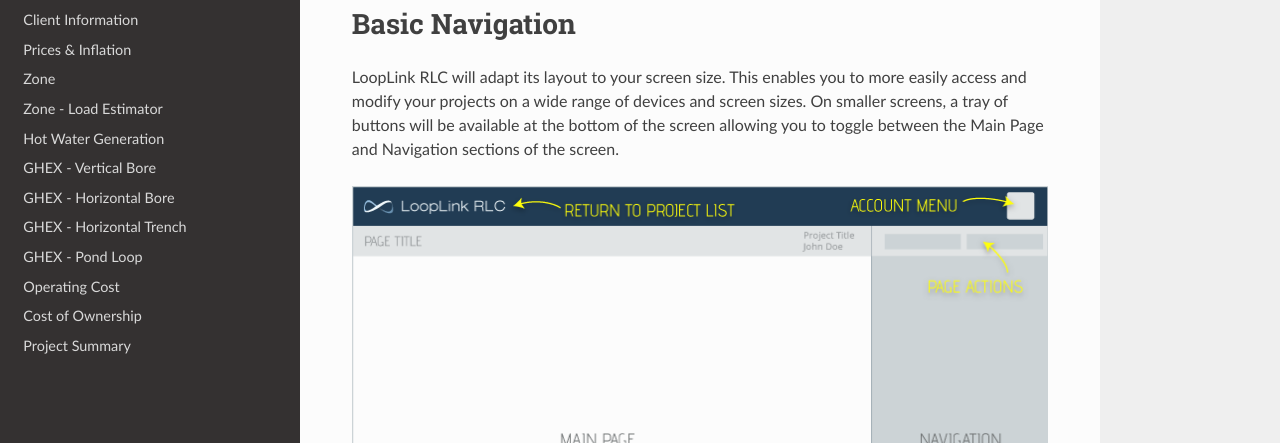
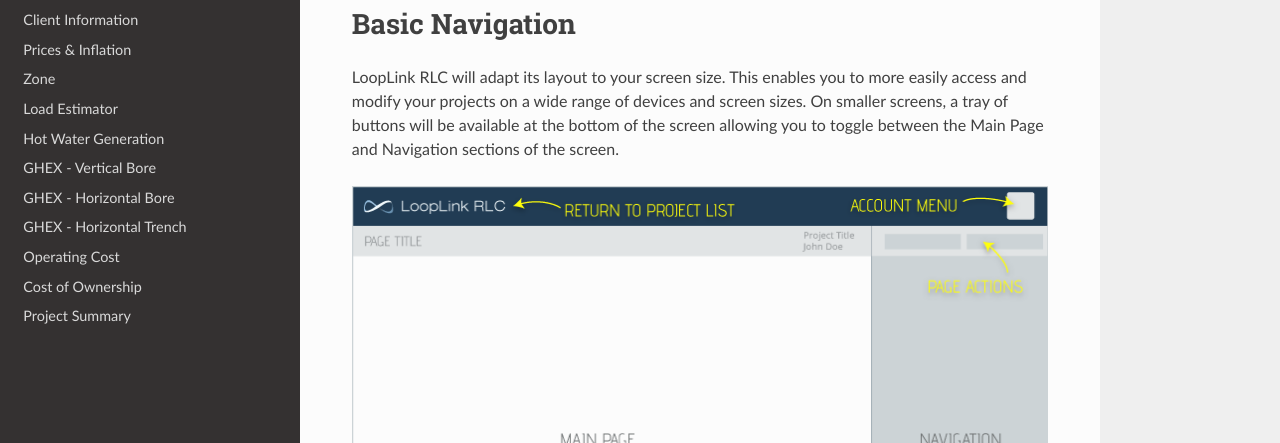
Before and after one commit to geoconnections-rjc/RLC_DOCS, an MkDocs documentation site: the page built from docs/index.md, in a window 1280 px wide. Shown: the part 220-663 px from the top of the page. Built offline with MkDocs 1.6.1, drawn with Linux system fonts in a browser that asks for light colours; nearby versions of some CDN libraries; old or Windows-style settings are respelled for this version of MkDocs.

Commit message:
Hide Pond Loop

```diff
--- a/mkdocs.yml
+++ b/mkdocs.yml
@@ -5,13 +5,12 @@ pages:
 - Project Details : 'project.md'
 - Client Information : 'client_information.md'
 - Prices & Inflation : 'prices_and_inflation.md'
-- 'zone.md'
-- Zone - Load Estimator : 'load_estimator.md'
+- Zone : 'zone.md'
+- Load Estimator : 'load_estimator.md'
 - Hot Water Generation : 'hwg.md'
 - GHEX - Vertical Bore : 'vertical_bore.md'
 - GHEX - Horizontal Bore : 'horizontal_bore.md'
 - GHEX - Horizontal Trench : 'horizontal_trench.md'
-- GHEX - Pond Loop : 'pond_loop.md'
 - Operating Cost : 'operating_cost.md'
 - Cost of Ownership : 'cost_of_ownership.md'
 - Project Summary : 'project_summary.md'
```
